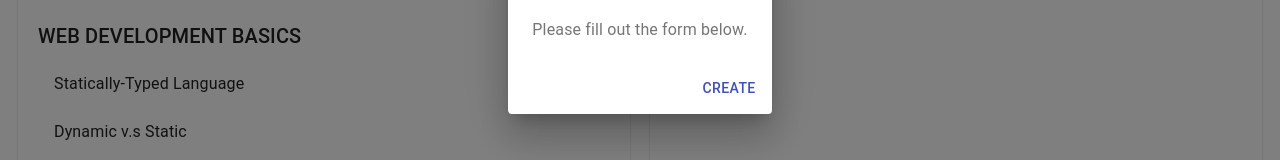
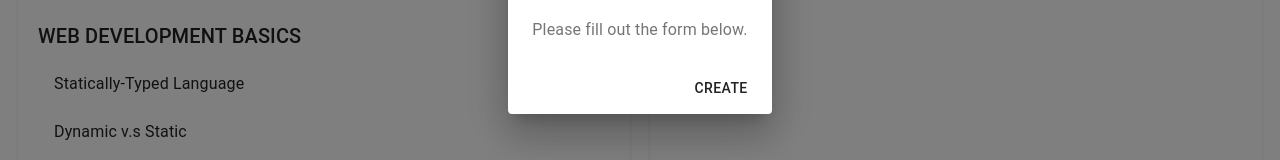
Before and after one commit to kristina-arezina/terms-2-program, a React (Create React App) app: page / in a window 1280 px wide. Both pictures are taken after a click on the button 1224 px from the left and 40 px from the top of the page. Shown: the part 370-530 px from the top of the page. Built offline with nearby package versions, Linux system fonts and the light colour scheme.

Commit message:
added button looks good

```diff
--- a/src/components/Exercises/Dialogs/Create.js
+++ b/src/components/Exercises/Dialogs/Create.js
@@ -43,7 +43,7 @@ export default class extends Component {
 
             </DialogContent>
             <DialogActions>
-        <Button color="primary">
+        <Button color="primary" variant="raised">
         Create
         </Button>
     </DialogActions>
```
